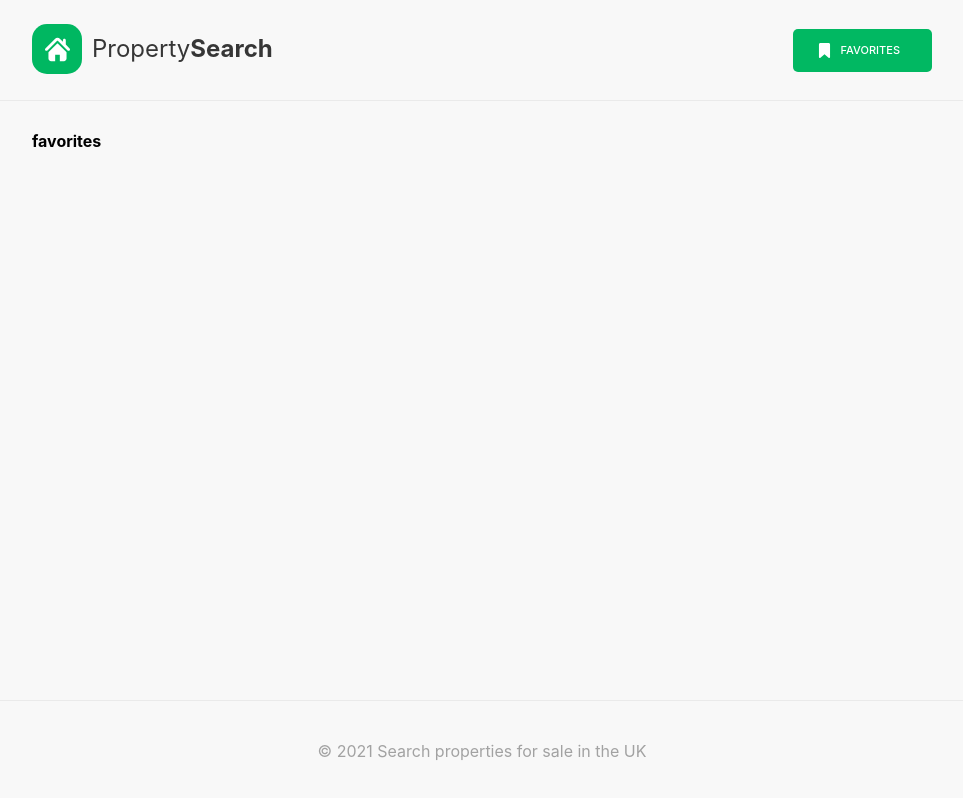
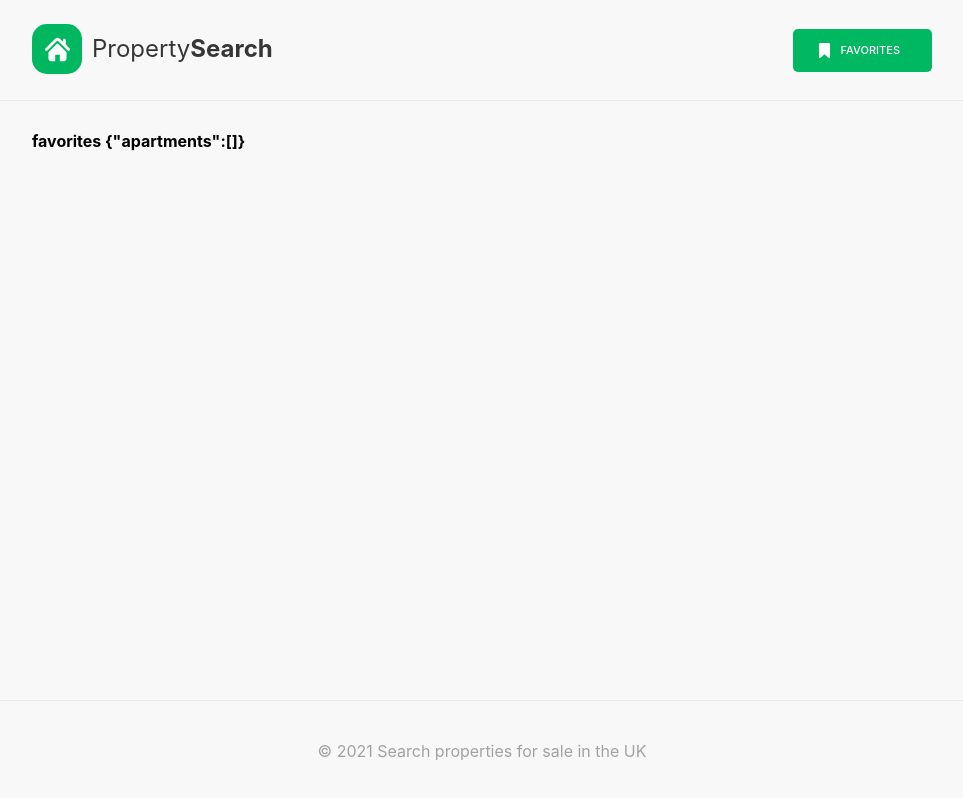
Before and after one commit to s-tkachenko/property-search-demo, a Next.js app: page /favorites in a window 1280 px wide. Shown: the whole page, without its empty margins (158-1121 px from the left). Built offline with nearby package versions, Linux system fonts and the light colour scheme.

Commit message:
Connect reducer with localStorage

```diff
--- a/components/ApartmentCard/ApartmentCard.tsx
+++ b/components/ApartmentCard/ApartmentCard.tsx
@@ -13,7 +13,7 @@ export default function ApartmentCard({ apartment }: Props) {
       <div className={styles.image}>
         <img src={apartment.imageUrl} alt={apartment.street} />
         <div className={styles.favoritesButton}>
-          <ButtonAddToFavorites />
+          <ButtonAddToFavorites apartment={apartment} />
         </div>
       </div>
       <div className={styles.description}>
--- a/constants/common.ts
+++ b/constants/common.ts
@@ -5,7 +5,7 @@ export const DEFAULT = {
 };
 
 export const FAVORITES = {
-  LOCAL_STORAGE_KEY_NAME: 'user-favorites'
+  LOCAL_STORAGE_KEY_NAME: 'favorite-apartments'
 };
 
 export const RECENT_SEARCH = {
--- a/context/favorites.ts
+++ b/context/favorites.ts
@@ -1,13 +1,13 @@
 import React from 'react';
 
-import { favoritesInitialState } from '../reducers/favorites';
+import { initialState } from '../reducers/favorites';
 import { FavoritesAction, FavoritesState } from '../types/reducers';
 
 const FavoritesContext = React.createContext<{
   favorites: FavoritesState;
   favoritesDispatch: React.Dispatch<FavoritesAction>;
 }>({
-  favorites: favoritesInitialState,
+  favorites: initialState,
   favoritesDispatch: () => null
 });
 
--- a/pages/_app.tsx
+++ b/pages/_app.tsx
@@ -5,22 +5,25 @@ import { useEffect, useReducer } from 'react';
 
 import Layout from '../components/Layout/Layout';
 import FavoritesContext from '../context/favorites';
-import favoritesReducer, { actionTypes, favoritesInitialState } from '../reducers/favorites';
-import { getFavorites } from '../services/local-storage/favorites';
+import favoritesReducer, { actionTypes, initialState } from '../reducers/favorites';
+import { getFavorites, setFavorites } from '../services/local-storage/favorites';
 
 function App({ Component, pageProps }: AppProps) {
-  const [favorites, favoritesDispatch] = useReducer(favoritesReducer, favoritesInitialState);
+  const [favorites, favoritesDispatch] = useReducer(favoritesReducer, initialState);
 
   useEffect(() => {
-    const apartments = getFavorites();
-
     favoritesDispatch({
       type: actionTypes.POPULATE_FAVORITES,
       payload: {
-        apartments
+        apartments: getFavorites()
       }
     });
   }, []);
+
+  useEffect(() => {
+    const { apartments } = favorites;
+    setFavorites(apartments);
+  }, [favorites]);
 
   return (
     <FavoritesContext.Provider value={{ favorites, favoritesDispatch }}>
--- a/pages/favorites.tsx
+++ b/pages/favorites.tsx
@@ -1,3 +1,9 @@
+import { useContext } from 'react';
+
+import FavoritesContext from '../context/favorites';
+
 export default function Favorites() {
-  return <h2>favorites</h2>;
+  const { favorites } = useContext(FavoritesContext);
+
+  return <h2>favorites {JSON.stringify(favorites)}</h2>;
 }
--- a/reducers/favorites.ts
+++ b/reducers/favorites.ts
@@ -1,20 +1,25 @@
 import { FavoritesAction, FavoritesState } from '../types/reducers';
 
-export const actionTypes = {
-  POPULATE_FAVORITES: 'POPULATE_FAVORITES',
-  ADD_FAVORITE: 'ADD_FAVORITE',
-  REMOVE_FAVORITE: 'REMOVE_FAVORITE'
-};
+export enum actionTypes {
+  POPULATE_FAVORITES = 'POPULATE_FAVORITES',
+  ADD_FAVORITE = 'ADD_FAVORITE',
+  REMOVE_FAVORITE = 'REMOVE_FAVORITE'
+}
 
-export const favoritesInitialState: FavoritesState = { apartments: [], isLoading: false };
+export const initialState: FavoritesState = { apartments: [] };
 
 const favoritesReducer = (state: FavoritesState, action: FavoritesAction): FavoritesState => {
   switch (action.type) {
     case actionTypes.POPULATE_FAVORITES:
-      return state;
+      return {
+        ...state,
+        apartments: action.payload?.apartments || []
+      };
     case actionTypes.ADD_FAVORITE:
-      console.log('add apartment', action.payload?.apartments);
-      return state;
+      return {
+        ...state,
+        apartments: [...state.apartments, action.payload?.apartment]
+      };
     case actionTypes.REMOVE_FAVORITE:
     default:
       return state;
--- a/services/local-storage/favorites.ts
+++ b/services/local-storage/favorites.ts
@@ -10,3 +10,7 @@ export const getFavorites = (): Apartment[] => {
     return [];
   }
 };
+
+export const setFavorites = (apartments: Apartment[]): void => {
+  localStorage.setItem(FAVORITES.LOCAL_STORAGE_KEY_NAME, JSON.stringify(apartments));
+};
--- a/types/reducers.d.ts
+++ b/types/reducers.d.ts
@@ -1,9 +1,11 @@
 export type FavoritesState = {
   apartments: Apartment[];
-  isLoading: boolean;
 };
 
 export type FavoritesAction = {
   type: string;
-  payload?: Record<string, unknown>
+  payload: {
+    apartments?: Apartment[],
+    apartment?: Apartment
+  }
  };
```
Also changed, not shown: components/ButtonAddToFavorites/ButtonAddToFavorites.tsx (+21 -2 lines).
